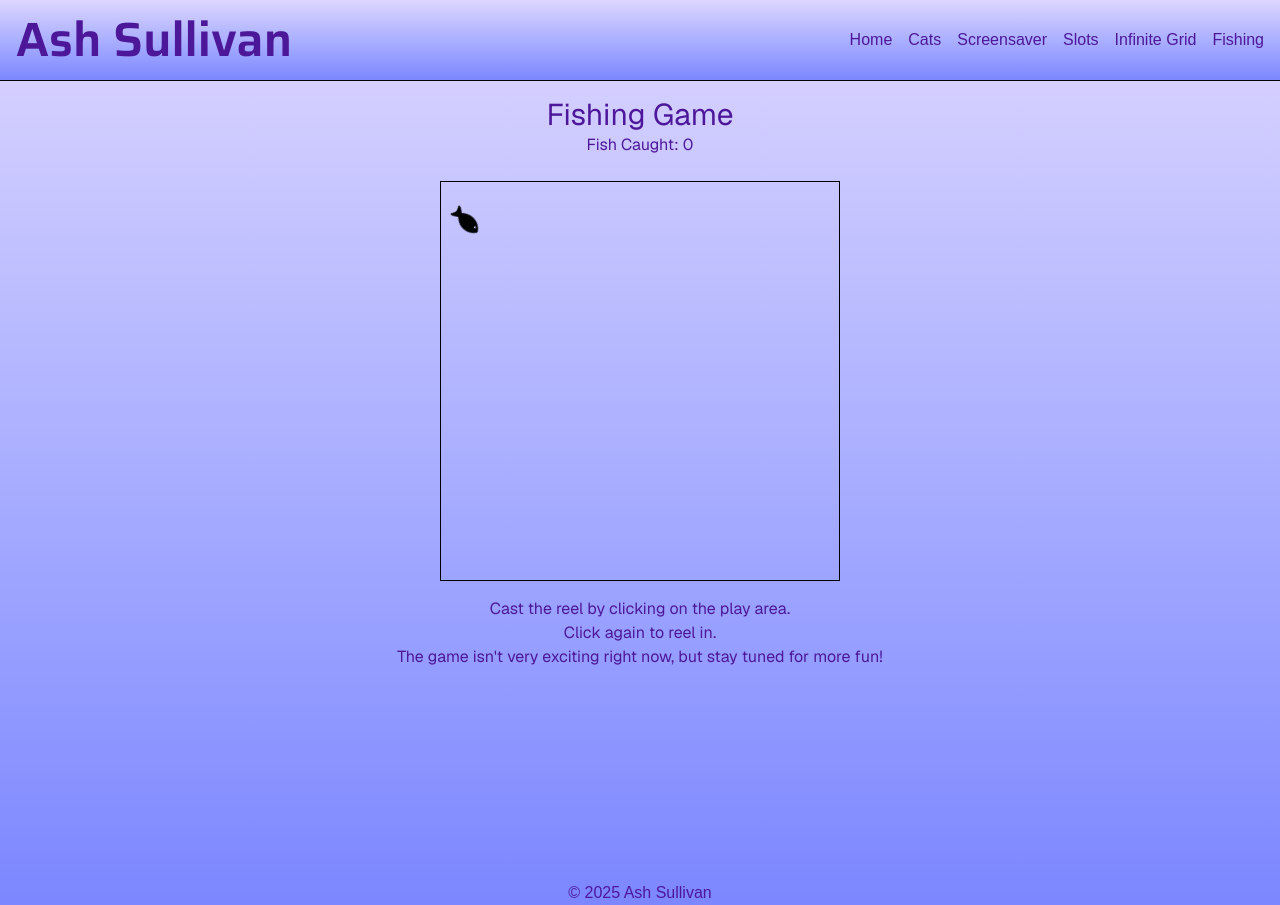
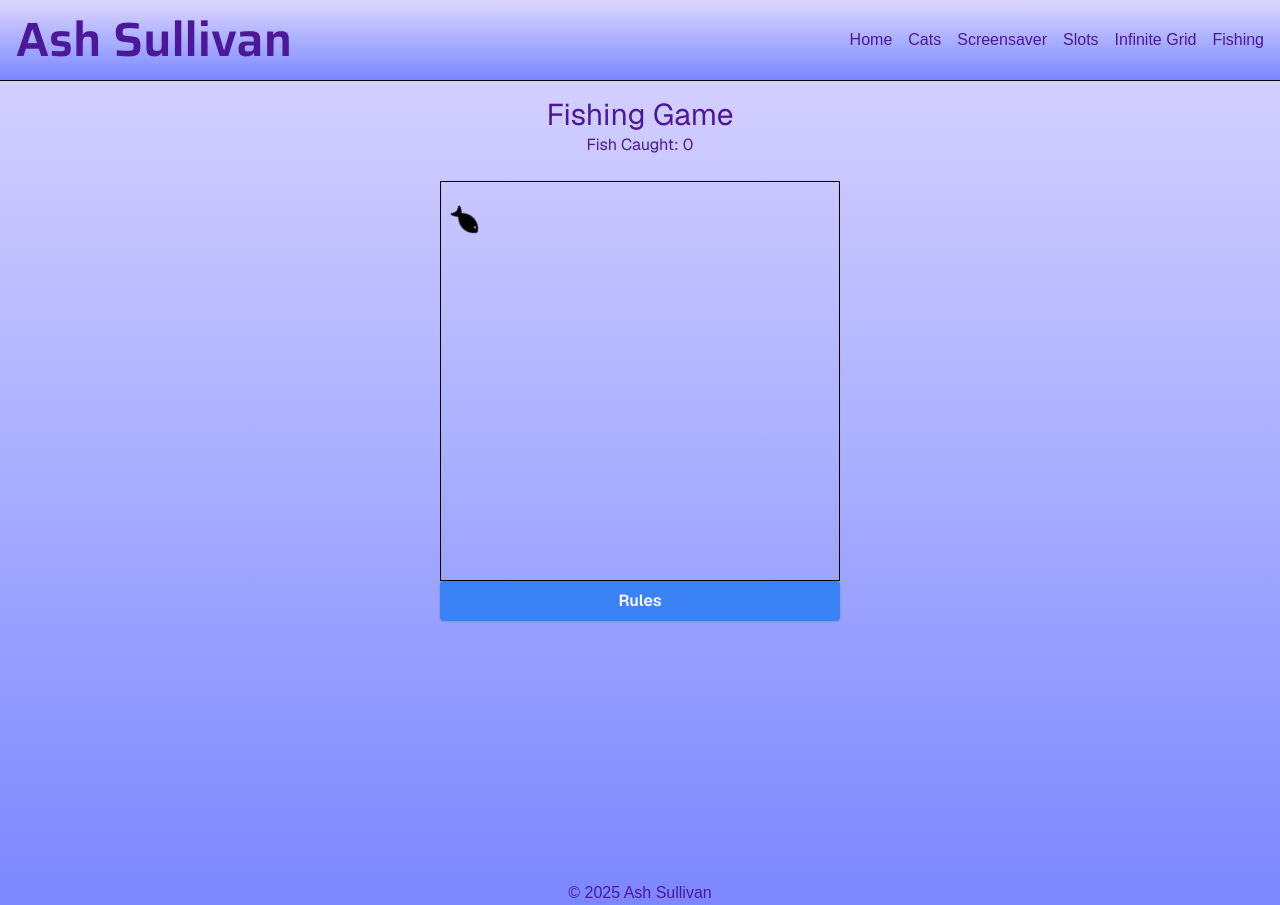
Before and after one commit to ash-sullivan/ashsullivan.com, a Next.js app: page /fishing in a window 1280 px wide. Built offline with nearby package versions, Linux system fonts and the light colour scheme.

Commit message:
Fix security vulnerability

```diff
--- a/package.json
+++ b/package.json
@@ -10,9 +10,9 @@
     "test": "jest"
   },
   "dependencies": {
-    "next": "15.3.1",
+    "next": "15.3.6",
     "react": "^19.0.0",
-    "react-dom": "^19.0.0"
+    "react-dom": "^19.0.1"
   },
   "devDependencies": {
     "@eslint/eslintrc": "^3",
--- a/src/app/fishing/components/PlayArea/PlayArea.tsx
+++ b/src/app/fishing/components/PlayArea/PlayArea.tsx
@@ -143,7 +143,6 @@ function PlayArea(props: PlayAreaProps) {
             Math.pow(fishCenter.y - hookCenter.y, 2)
         );
 
-        // Use a threshold for collision (e.g., half the average width)
         const collisionThreshold = (fishRect.width + hookRect.width) / 4;
 
         return distance < collisionThreshold;
--- a/src/app/fishing/page.tsx
+++ b/src/app/fishing/page.tsx
@@ -2,6 +2,7 @@
 
 import PlayArea from './components/PlayArea/PlayArea';
 import { useState } from 'react';
+import { createPortal } from 'react-dom';
 
 export default function FishingGame() {
 
@@ -27,6 +28,7 @@ export default function FishingGame() {
     const [score, setScore] = useState(0);
     const [isFishCaught, setIsFishCaught] = useState(false);
     const [isReelCast, setIsReelCast] = useState(false);
+    const [isRulesModalOpen, setIsRulesModalOpen] = useState(false);
     const [hookPosition, setHookPosition] = useState({x: 0, y: 0});
 
     function resetFish() {
@@ -66,12 +68,32 @@ export default function FishingGame() {
         , 2000);
     }
 
+    const RulesContent = ({ onClose }: {onClose: () => void}) => {
+        return (
+            <div className="modal">
+                <p className="text-center mx-auto m-2 p-2">
+                    Cast the reel by clicking on the play area.
+                    <br/>
+                    Click again to reel in.
+                    <br/>
+                    The game isn&apos;t very exciting right now, but stay tuned for more fun!
+                </p>
+                <center>
+                    <button className="button mt-4" onClick={onClose}>OK!</button>
+                </center>
+            </div>
+        )
+    }
+
     return (
         <div id="main" className="min-h-screen min-w-screen p-4 gap-4 items-center font-[family-name:var(--font-geist-sans)]">
             <header>
                 <h1 className="text-3xl text-center">Fishing Game</h1>
             </header>
             <main className="grid justify-center">
+                {isRulesModalOpen && (
+                 createPortal(<RulesContent onClose={() => setIsRulesModalOpen(false)} />, document.body)
+                )}
                 <p className="text-center">Fish Caught: {score}</p>
                 {isFishCaught ? <p className="text-center">You caught a fish!</p> : <br />}
                 <div className="play-area mx-auto">
@@ -83,13 +105,12 @@ export default function FishingGame() {
                         hookPosition={hookPosition}
                     />
                 </div>
-                <p className="text-center mx-auto m-2 p-2">
-                    Cast the reel by clicking on the play area.
-                    <br/>
-                    Click again to reel in.
-                    <br/>
-                    The game isn&apos;t very exciting right now, but stay tuned for more fun!
-                </p>
+                <button
+                    className="button"
+                    onClick={() => setIsRulesModalOpen(true)}
+                >
+                    Rules
+                </button>
             </main>
         </div>
     )
--- a/src/app/globals.css
+++ b/src/app/globals.css
@@ -34,3 +34,37 @@ body {
 .hook-cast {
   cursor: none;
 }
+
+.modal {
+  display: flex;
+  flex-direction: column;
+  justify-content: space-evenly;
+  align-items: center;
+  background: linear-gradient(to bottom, var(--background), var(--background-transition-to));
+  box-shadow: rgba(100, 100, 111, 0.3) 0px 7px 29px 0px;
+  border: 2px solid black;
+  border-radius: 12px;
+  position:  absolute;
+  width: 50vw;
+  left: 50%;
+  top: 50%;
+  transform: translateX(-50%) translateY(-50%);
+}
+
+.button {
+  background-color: #3b82f6;
+  color: #fff;
+  font-weight: 600;
+  padding-top: 0.5rem;
+  padding-bottom: 0.5rem;
+  padding-left: 1rem;
+  padding-right: 1rem;
+  border-radius: 0.25rem;
+  box-shadow: 0 1px 3px 0 rgba(0,0,0,0.1), 0 1px 2px 0 rgba(0,0,0,0.06);
+  transition-property: background-color;
+  transition-duration: 200ms;
+}
+
+.button:hover {
+  background-color: #2563eb;
+}
```
Also changed, not shown: 1 other file (tests, documents, lock files or other folders).
